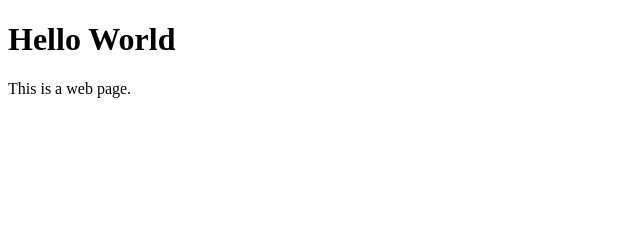
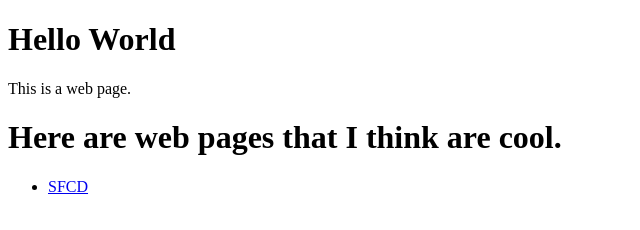
Before and after one commit to thorburng/thorburng.github.io, a plain HTML site: page index.html in a window 1280 px wide. Shown: the whole page, without its empty margins (0-640 px from the left). Drawn offline with Linux system fonts and the light colour scheme.

Commit message:
Assignment 1 Changes
Web links

```diff
--- a/index.html
+++ b/index.html
@@ -7,5 +7,10 @@
     <body>
         <h1>Hello World</h1>
         <p>This is a web page.</p>
+        <h1>Here are web pages that I think are cool.</h1>
+        <ul>
+            <li><a href="http://sfcd.com/">SFCD</a></li>
+
+        </ul>
     </body>
 </html>
```
